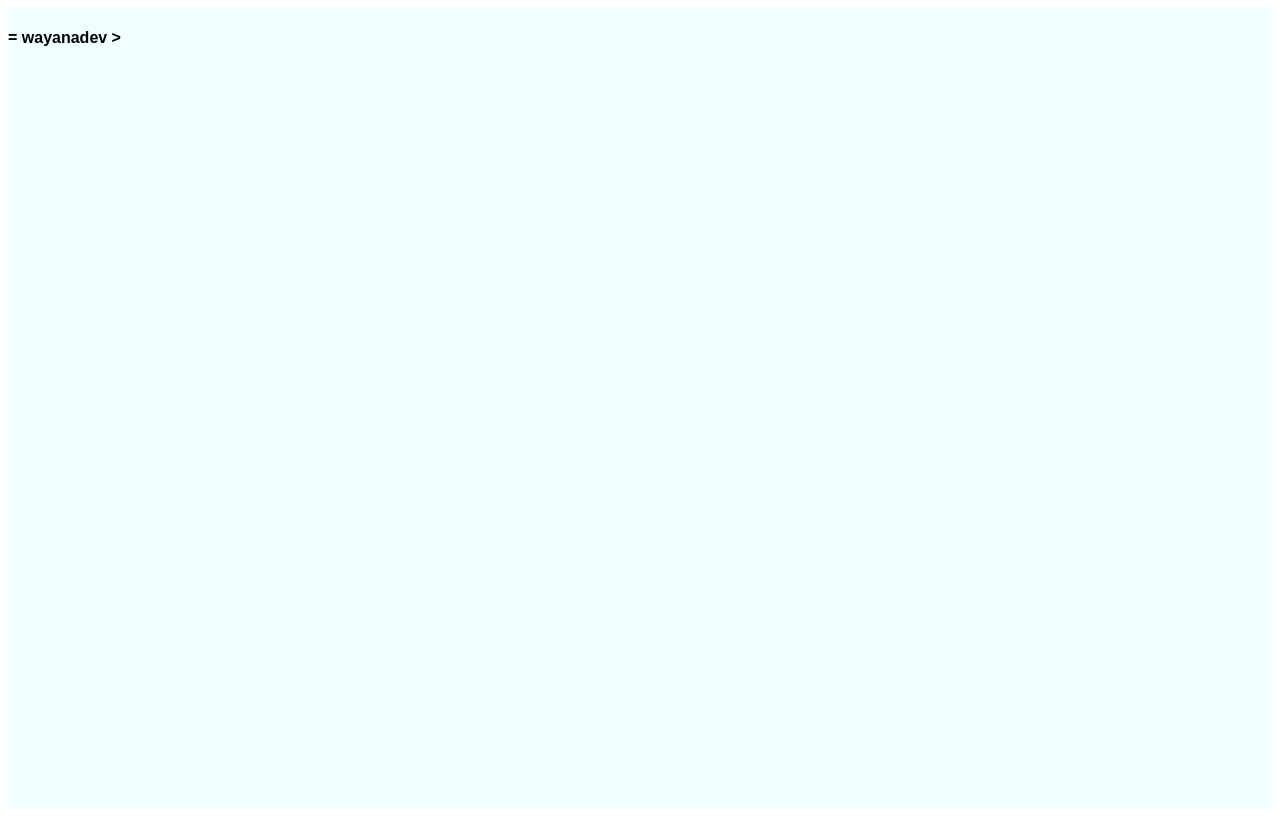
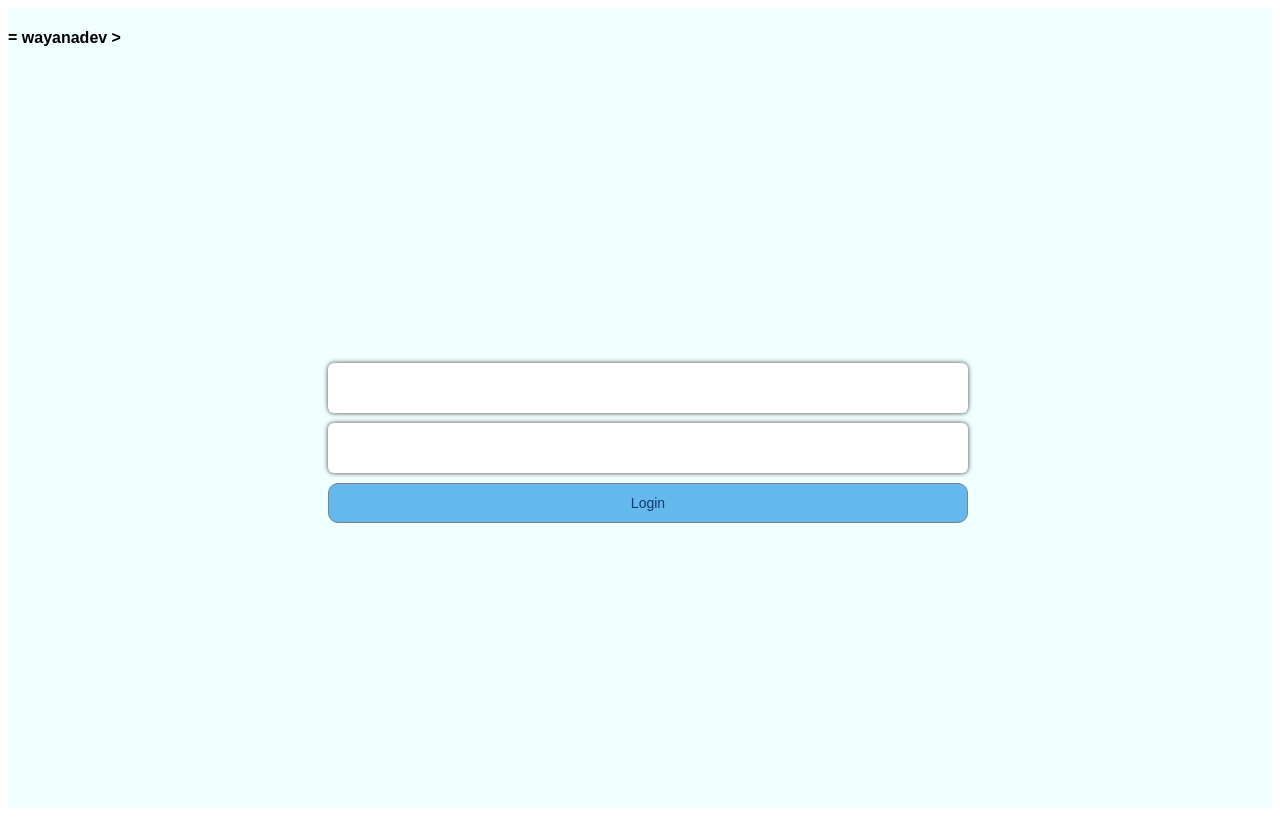
Before and after one commit to ajacin/wayanadev-dash, a React (Create React App) app: page / in a window 1280 px wide. Before the commit this address had no page. Built offline with nearby package versions, Linux system fonts and the light colour scheme.

Commit message:
basic navigation from login to home

```diff
--- a/src/App.js
+++ b/src/App.js
@@ -1,6 +1,6 @@
 import LoginForm from "./components/LoginForm";
 import HomePage from "./components/HomePage";
-import { BrowserRouter, Routes, Route, Link } from "react-router-dom";
+import { BrowserRouter, Routes, Route } from "react-router-dom";
 function App() {
   return (
     <div className="App">
@@ -12,7 +12,7 @@ function App() {
       <BrowserRouter>
         <Routes>
           <Route
-            path="/login"
+            path="/"
             element={
               <div className="app-content ">
                 <LoginForm className="LoginForm "></LoginForm>
--- a/src/components/LoginForm.js
+++ b/src/components/LoginForm.js
@@ -1,23 +1,32 @@
-import React from "react";
+import React, { useEffect, useState } from "react";
 import "../styles.css";
-import { button } from "bootstrap";
+import { useNavigate, Link } from "react-router-dom";
 
 export default function LoginForm() {
+  const navigate = useNavigate();
+  const [username, setUsername] = useState("");
+  const [password, setPassword] = useState("");
   return (
-    <form className="login-form  flex-col">
+    <form className="login-form  flex-col" method="POST">
       <input
         type="text"
         name="username"
         className="login-username form-item login-form-input"
-        value="User Name"
+        value={username}
       ></input>
       <input
         type="password"
         name="password"
         className="login-password form-item login-form-input"
-        value="Password"
+        value={password}
       ></input>
-      <button type="submit" className="login-button btn btn-warning form-item">
+      <button
+        type="submit"
+        onClick={() => {
+          navigate(`/home`);
+        }}
+        className="login-button btn btn-warning form-item"
+      >
         Login
       </button>
     </form>
```
